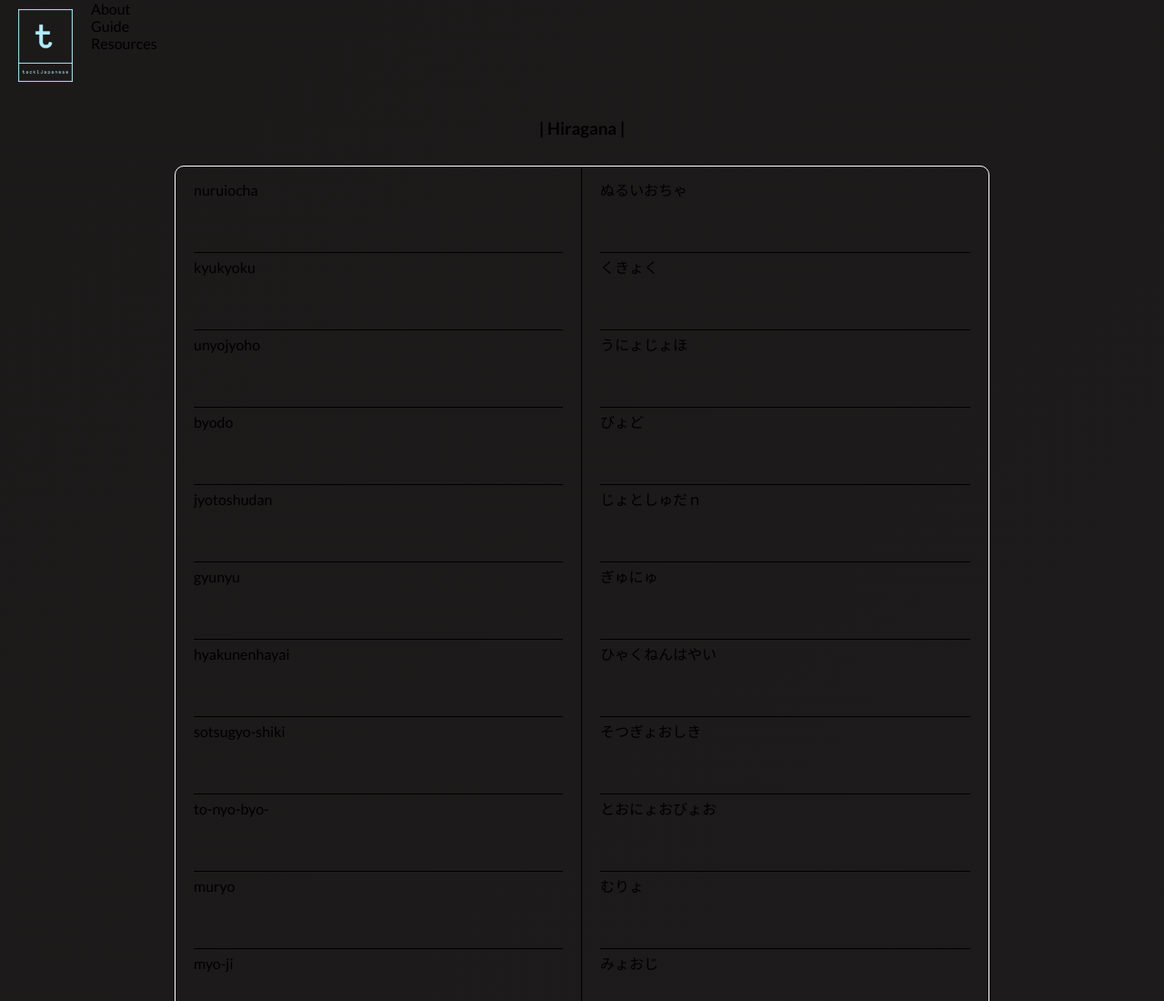
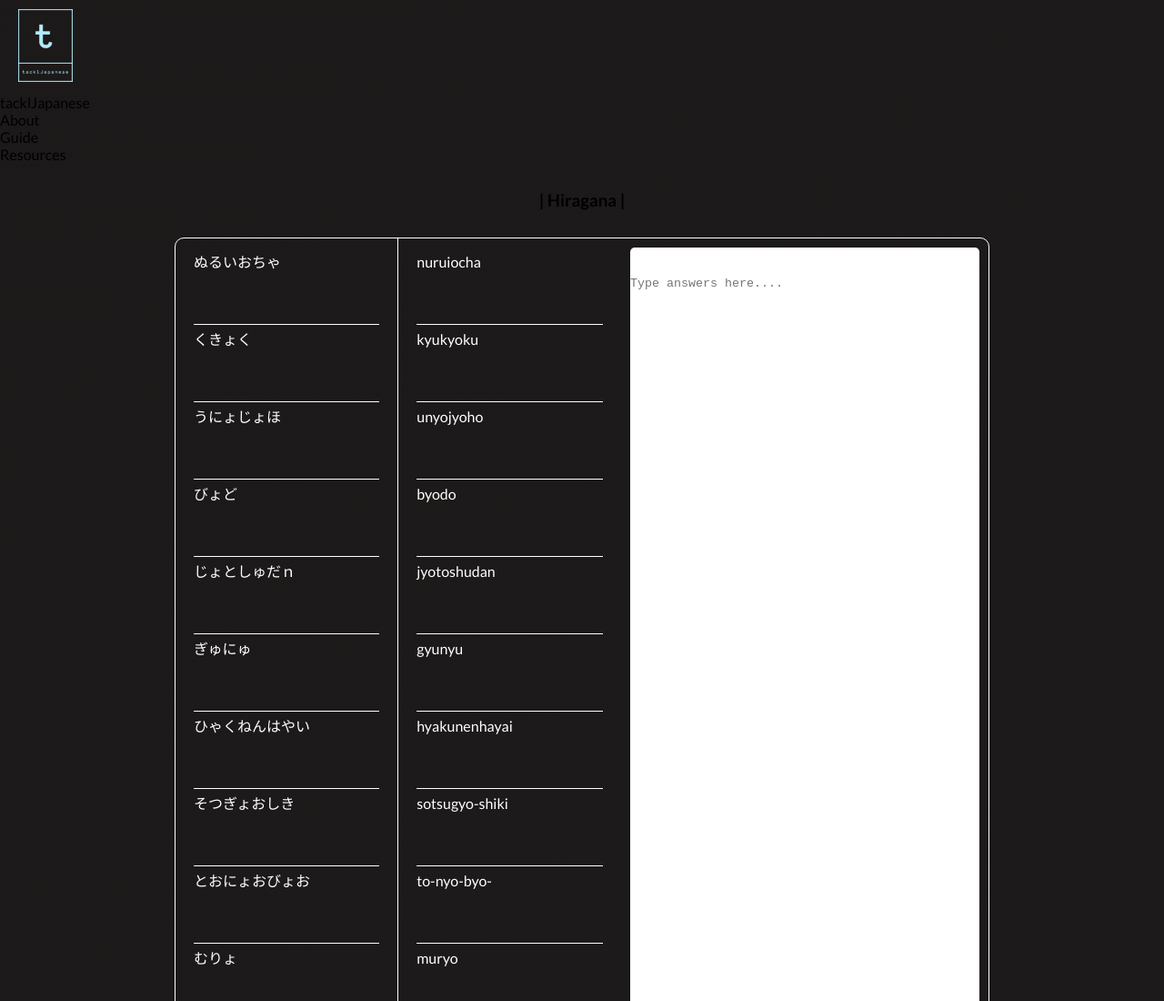
Before and after one commit to DummyKen/tacklJapanese, a plain HTML site: page index.html in a window 1280 px wide. Shown: the top 1100 px of the page at 91% size. Drawn offline with Linux system fonts and the light colour scheme.

Commit message:
sketch done:just need to style little more

```diff
--- a/index.html
+++ b/index.html
@@ -13,7 +13,9 @@
 </head>
 <body>
     <nav>
-        <img src="./images/logo_transparent.png" alt="logo">
+        <div class="trademark">
+            <img src="./images/logo_transparent.png" alt="logo">
+            <div class="brandname">tacklJapanese</div>
         <div class="nav-links">
             <div class="navlink">About</div>
             <div class="navlink">Guide</div>
@@ -147,6 +149,7 @@
         </div>
         <!-- kana(answer keys) list -->
         <div id="kanabox">
+
             <div class="kana">ぬるいおちゃ</div>
             <div class="kana">くきょく</div>
             <div class="kana">うにょじょほ</div>
@@ -235,7 +238,11 @@
             <div class="kana">するとおおきなくもがゆっくりとおりてきました。</div>
             <div class="kana">そらがまひるのようにあかるくなりました。</div>
 
-    </div>
+
+        </div>
+        <div class="inputs">
+            <textarea name="" id="textarea" class="inputarea" placeholder="Type answers here...."></textarea>
+        </div>
     </div>
     <button onclick="hideRoma()" id="hideroma">Show/Hide Romaji</button>
     <button onclick="hideKana()" id="hidekana">Show/Hide Kana</button>
--- a/style.css
+++ b/style.css
@@ -39,6 +39,7 @@ h3{
     margin: 30px;
 }
 .card{
+    color: white;
     display: flex;
     width: 70vw;
     margin: auto;
@@ -48,22 +49,25 @@ h3{
     clear: both;
 }
 .card #romaji-box{
+    order: 2;
     padding: 10px;
     line-height: 1.4rem;
     width: 35vw;
-    border-right: 0.5px solid black;
 
 }
 .card #romaji-box .romaji{
     min-height: 80px;
     margin: 5px 10px;
     /* line-height: 100px; */
-    border-bottom: 0.5px solid black;
+    border-bottom: 0.5px solid white;
 }
 .card #kanabox{
+
     padding: 10px;
     line-height: 1.4rem;
     width: 35vw;
+    border-right: 0.5px solid white;
+
 
 }
 .card #kanabox .kana{
@@ -71,7 +75,20 @@ h3{
     /* line-height: 100px; */
 
     margin: 5px 10px;
-    border-bottom: 0.5px solid black;
+    border-bottom: 0.5px solid white;
+}
+.inputs{
+    order: 3;
+    padding: 10px;
+
+}
+.inputs textarea{
+    width: 30vw;
+    height: 100%;
+    line-height: 80px;
+    border: none;
+    border-radius: 5px;
+    /* margin: 5px 10px; */
 }
 button{
     cursor: pointer;
```
